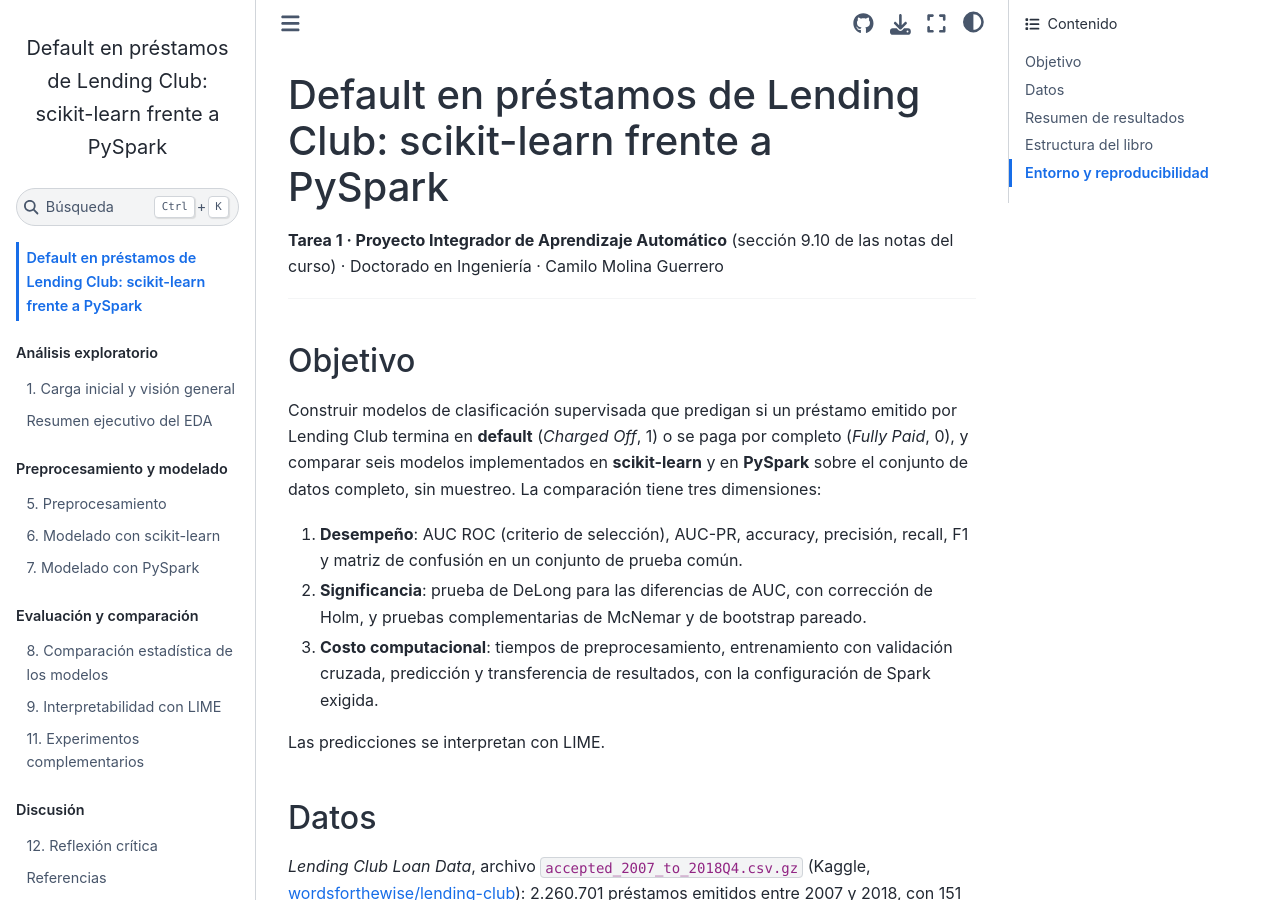
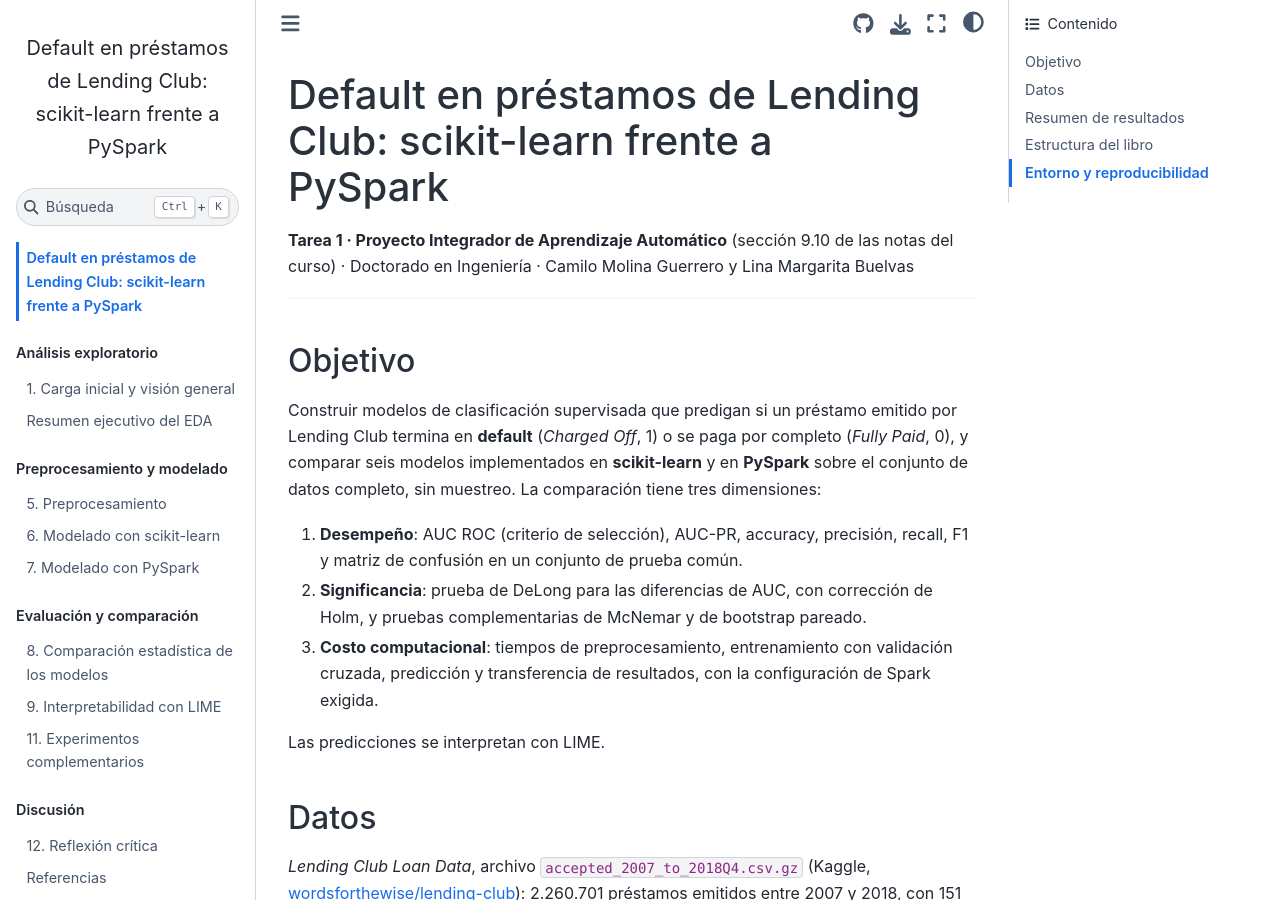
Before and after one commit to camilomolinaguerrero-sudo/Clasificaci-n-de-pr-stamos-Lending-Club, a Jupyter Book: the page built from book/intro.md, in a window 1280 px wide and 900 px high. Built offline with Jupyter Book 1.0.4 settings and Sphinx 7.4.7 and the Sphinx Book theme 1.1.4, drawn with Linux system fonts in a browser that asks for light colours; pages that are not in the unit, such as notebooks, are missing from menus; some of the changed text lies outside the part shown.

Commit message:
Incluye a Lina Margarita Buelvas como coautora

```diff
--- a/book/_config.yml
+++ b/book/_config.yml
@@ -1,6 +1,6 @@
 # Configuración del Jupyter Book (versión 1.x, como en el tutorial del curso)
 title: "Default en préstamos de Lending Club: scikit-learn frente a PySpark"
-author: Camilo Molina Guerrero
+author: Camilo Molina Guerrero y Lina Margarita Buelvas
 copyright: "2026"
 logo: ""
 only_build_toc_files: true
--- a/book/intro.md
+++ b/book/intro.md
@@ -1,7 +1,7 @@
 # Default en préstamos de Lending Club: scikit-learn frente a PySpark
 
 **Tarea 1 · Proyecto Integrador de Aprendizaje Automático** (sección 9.10 de las notas del curso)
-· Doctorado en Ingeniería · Camilo Molina Guerrero
+· Doctorado en Ingeniería · Camilo Molina Guerrero y Lina Margarita Buelvas
 
 ---
 
```
Also changed, not shown: README.md (+1 -1 lines).
